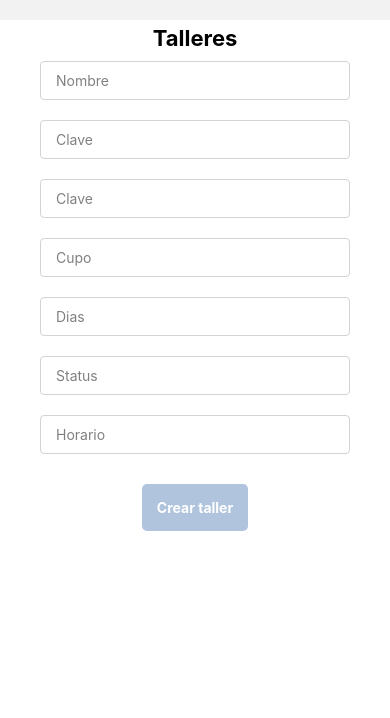
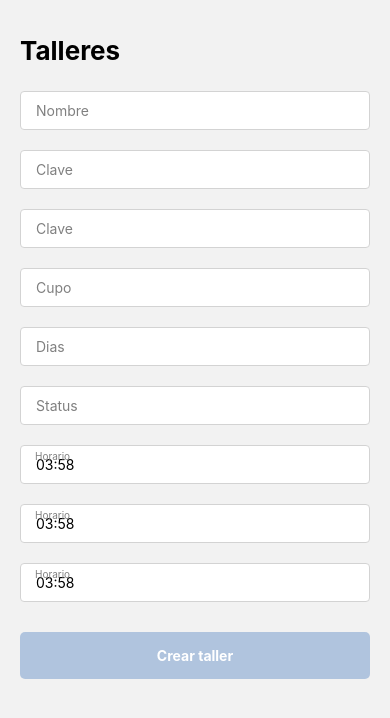
Before and after one commit to alexdevrr05/chatbot-app, a React Native app: screen /TalleresScreen in a window 390 px wide. Shown: the top 718 px of the page. Built offline with nearby package versions, Linux system fonts and the light colour scheme.

Commit message:
Time picker added and fixed screens without ScrollView

```diff
--- a/src/components/DatePicker.js
+++ b/src/components/DatePicker.js
@@ -11,13 +11,15 @@ import {
 } from 'react-native';
 import { globalStyles } from '../constants/theme';
 
-const DatePicker = ({ isEndDate }) => {
+const DatePicker = ({ isEndDate, modeDatePicker = 'date' }) => {
   const {
     onChangeDate,
     showDatepicker,
+    showTimepicker,
     date,
     // dateEnd,
     localizedFormatWithoutTime,
+    hourFormatted,
     mode,
     showModalDatePicker,
     showModalDatePickerIos,
@@ -25,7 +27,7 @@ const DatePicker = ({ isEndDate }) => {
 
   return (
     <View>
-      {Platform.OS === 'android' && (
+      {Platform.OS === 'android' && modeDatePicker === 'date' ? (
         <TouchableOpacity onPress={showDatepicker} activeOpacity={0.7}>
           {isEndDate ? (
             <Text
@@ -50,7 +52,27 @@ const DatePicker = ({ isEndDate }) => {
               ...globalStyles.input,
               color: 'black',
             }}
-            placeholderTextColor='gray'
+            placeholderTextColor="gray"
+            editable={false}
+          />
+        </TouchableOpacity>
+      ) : (
+        // timePicker
+        <TouchableOpacity onPress={showTimepicker} activeOpacity={0.7}>
+          <Text
+            style={{
+              ...globalStyles.textInDates,
+            }}
+          >
+            Horario
+          </Text>
+          <TextInput
+            value={hourFormatted}
+            style={{
+              ...globalStyles.input,
+              color: 'black',
+            }}
+            placeholderTextColor="gray"
             editable={false}
           />
         </TouchableOpacity>
@@ -58,7 +80,7 @@ const DatePicker = ({ isEndDate }) => {
 
       {showModalDatePicker && (
         <DateTimePicker
-          testID='dateTimePicker'
+          testID="timePicker"
           value={date}
           mode={mode}
           is24Hour={true}
@@ -88,16 +110,16 @@ const DatePicker = ({ isEndDate }) => {
           <Button
             onPress={showDatepicker}
             title={localizedFormatWithoutTime}
-            color='gray'
+            color="gray"
           />
           {showModalDatePickerIos && (
             <DateTimePicker
-              testID='dateTimePicker'
+              testID="dateTimePicker"
               value={date}
               mode={mode}
               is24Hour={true}
               onChange={onChangeDate}
-              display='inline'
+              display="inline"
             />
           )}
         </View>
--- a/src/hooks/useDatePicker.js
+++ b/src/hooks/useDatePicker.js
@@ -34,16 +34,29 @@ const useDatePicker = () => {
     showMode('date');
   };
 
+  const showTimepicker = () => {
+    showMode('time');
+  };
+
   const localizedFormatWithoutTime = new Date(date).toLocaleDateString();
+  const hour = date.getHours();
+  const minutes = date.getMinutes();
+
+  const hourFormatted =
+    hour.toString().padStart(2, '0') +
+    ':' +
+    minutes.toString().padStart(2, '0');
 
   return {
     dateEnd,
     date,
     localizedFormatWithoutTime,
+    hourFormatted,
     mode,
     showModalDatePicker,
     showModalDatePickerIos,
     onChangeDate,
+    showTimepicker,
     showDatepicker,
   };
 };
--- a/src/screens/TalleresScreen.js
+++ b/src/screens/TalleresScreen.js
@@ -1,9 +1,12 @@
 import React, { useState } from 'react';
 
 import {
+  Button,
   Keyboard,
   KeyboardAvoidingView,
+  KeyboardAvoidingViewBase,
   Platform,
+  ScrollView,
   Text,
   TextInput,
   TouchableOpacity,
@@ -17,10 +20,13 @@ import { useForm } from '../hooks/useForm';
 
 import CustomButton from '../components/CustomButton';
 import DatePicker from '../components/DatePicker';
+import useDatePicker from '../hooks/useDatePicker';
 
 const TalleresScreen = ({ navigation }) => {
   const { top } = useSafeAreaInsets();
   const [showError, setShowError] = useState('');
+
+  const { showTimepicker } = useDatePicker();
 
   const { onChange, onReset, statecurrent } = useForm({
     talNombre: '',
@@ -31,17 +37,9 @@ const TalleresScreen = ({ navigation }) => {
     talStatus: '',
     talFechaInico: '',
     talFechaFin: '',
-    talHorario: '',
   });
-  const {
-    talNombre,
-    eveClave,
-    talClave,
-    talCupo,
-    talDias,
-    talStatus,
-    talHorario,
-  } = statecurrent;
+  const { talNombre, eveClave, talClave, talCupo, talDias, talStatus } =
+    statecurrent;
 
   const isValidFields = () => {
     if (
@@ -50,101 +48,80 @@ const TalleresScreen = ({ navigation }) => {
       talClave === '' ||
       talCupo === '' ||
       talDias === '' ||
-      talStatus === '' ||
-      talHorario === ''
+      talStatus === ''
     )
       return false;
     return true;
   };
 
   return (
-    <View
-      style={{
-        ...globalStyles.globalBackground,
-        ...globalStyles.globalMargin,
-        marginTop: top + 20,
-      }}
+    <KeyboardAvoidingView
+      behavior={Platform.OS === 'ios' ? 'padding' : 'height'}
+      style={{ flex: 1 }}
     >
-      <KeyboardAvoidingView
-        behavior={Platform.OS === 'ios' ? 'padding' : 'height'}
-      >
-        <TouchableWithoutFeedback onPress={Keyboard.dismiss}>
-          <View
-            style={{
-              ...globalStyles.globalMargin,
-              backgroundColor: 'white',
-              justifyContent: 'center',
-              paddingTop: 5,
-            }}
-          >
-            <Text
-              style={{
-                ...globalStyles.title,
-                fontWeight: 'bold',
-                textAlign: 'center',
-              }}
-            >
-              Talleres
-            </Text>
+      <TouchableWithoutFeedback onPress={Keyboard.dismiss}>
+        <ScrollView>
+          <View style={{ marginTop: top + 20, marginHorizontal: 20 }}>
+            <Text style={globalStyles.h1}>Talleres</Text>
             <TextInput
               style={{ ...globalStyles.input, color: 'black' }}
               onChangeText={(value) => onChange(value, 'talNombre')}
-              placeholder='Nombre'
-              placeholderTextColor='gray'
+              placeholder="Nombre"
+              placeholderTextColor="gray"
               autoCorrect={false}
               value={talNombre}
-              autoCapitalize='none'
-              keyboardType='text'
+              autoCapitalize="none"
+              keyboardType="text"
             />
             <TextInput
               style={{ ...globalStyles.input, color: 'black' }}
               onChangeText={(value) => onChange(value, 'eveClave')}
-              placeholder='Clave'
-              placeholderTextColor='gray'
+              placeholder="Clave"
+              placeholderTextColor="gray"
               autoCorrect={false}
               value={eveClave}
-              autoCapitalize='none'
-              keyboardType='text'
+              autoCapitalize="none"
+              keyboardType="text"
             />
             <TextInput
               style={{ ...globalStyles.input, color: 'black' }}
               onChangeText={(value) => onChange(value, 'talClave')}
-              placeholder='Clave'
-              placeholderTextColor='gray'
+              placeholder="Clave"
+              placeholderTextColor="gray"
               autoCorrect={false}
               value={talClave}
-              autoCapitalize='none'
-              keyboardType='text'
+              autoCapitalize="none"
+              keyboardType="text"
             />
             <TextInput
               style={{ ...globalStyles.input, color: 'black' }}
               onChangeText={(value) => onChange(value, 'talCupo')}
-              placeholder='Cupo'
-              placeholderTextColor='gray'
+              placeholder="Cupo"
+              placeholderTextColor="gray"
               autoCorrect={false}
               value={talCupo}
-              autoCapitalize='none'
-              keyboardType='text'
+              autoCapitalize="none"
+              keyboardType="text"
             />
             <TextInput
               style={{ ...globalStyles.input, color: 'black' }}
               onChangeText={(value) => onChange(value, 'talDias')}
-              placeholder='Dias'
-              placeholderTextColor='gray'
+              placeholder="Dias"
+              placeholderTextColor="gray"
               autoCorrect={false}
               value={talDias}
-              autoCapitalize='none'
-              keyboardType='text'
+              autoCapitalize="none"
+              keyboardType="text"
             />
             <TextInput
               style={{ ...globalStyles.input, color: 'black' }}
               onChangeText={(value) => onChange(value, 'talStatus')}
-              placeholder='Status'
-              placeholderTextColor='gray'
+              placeholder="Status"
+              placeholderTextColor="gray"
               autoCorrect={false}
               value={talStatus}
-              autoCapitalize='none'
-              keyboardType='text'
+              autoCapitalize="none"
+              keyboardType="text"
             />
 
             {/* Campo de fecha */}
@@ -152,43 +129,16 @@ const TalleresScreen = ({ navigation }) => {
 
             {/* Campo de fecha fin */}
             <DatePicker isEndDate={true} />
-            <TextInput
-              style={{ ...globalStyles.input, color: 'black' }}
-              onChangeText={(value) => onChange(value, 'talHorario')}
-              placeholder='Horario'
-              placeholderTextColor='gray'
-              autoCorrect={false}
-              value={talHorario}
-              autoCapitalize='none'
-              keyboardType='text'
-            />
+
+            <DatePicker modeDatePicker={'time'} />
+
+            <CustomButton enable={!isValidFields()} text="Crear taller" />
           </View>
-        </TouchableWithoutFeedback>
-      </KeyboardAvoidingView>
 
-      {/* Contenedor forgot pass & signIn button */}
-      <View
-        style={{
-          ...globalStyles.globalMargin,
-          width: '100%',
-          alignItems: 'center',
-        }}
-      >
-        <Text style={{ color: 'red' }}>{showError !== '' && showError}</Text>
-
-        <TouchableWithoutFeedback onPress={Keyboard.dismiss} accessible={false}>
-          <TouchableOpacity
-            disabled={!isValidFields()}
-            onPress={() =>
-              // onClickSignIn()
-              console.log('hello world from Talleres ')
-            }
-          >
-            <CustomButton enable={!isValidFields()} text='Crear taller' />
-          </TouchableOpacity>
-        </TouchableWithoutFeedback>
-      </View>
-    </View>
+          <View style={{ height: 200 }} />
+        </ScrollView>
+      </TouchableWithoutFeedback>
+    </KeyboardAvoidingView>
   );
 };
 
```
Also changed, not shown: src/screens/PresentadoresScreen.js (+55 -93 lines).
